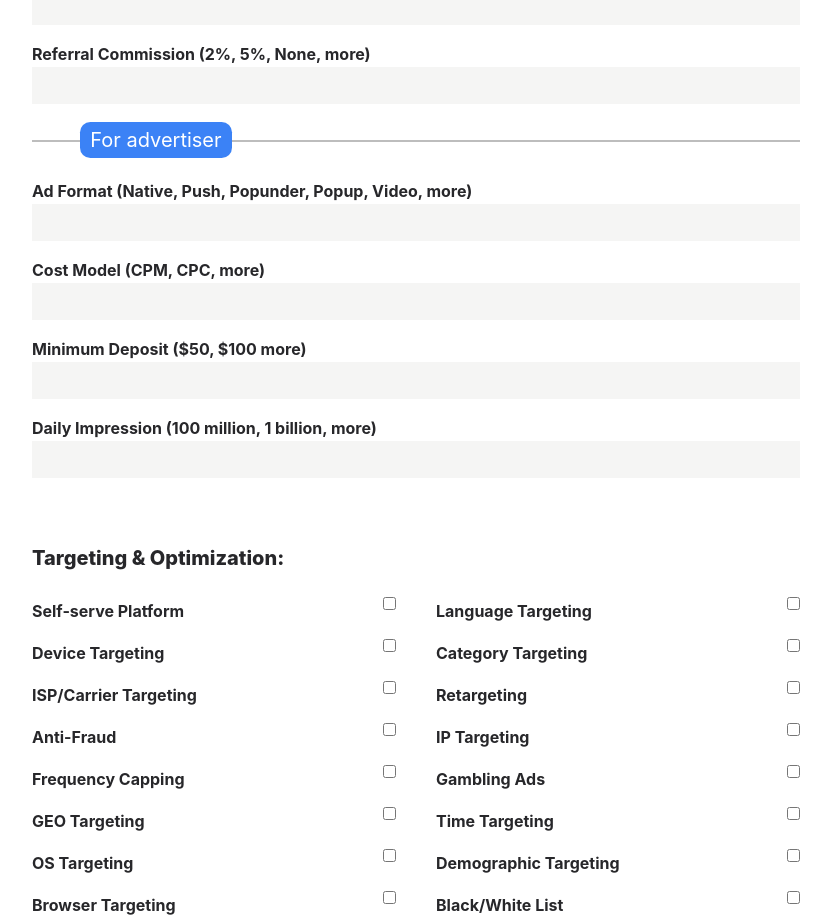
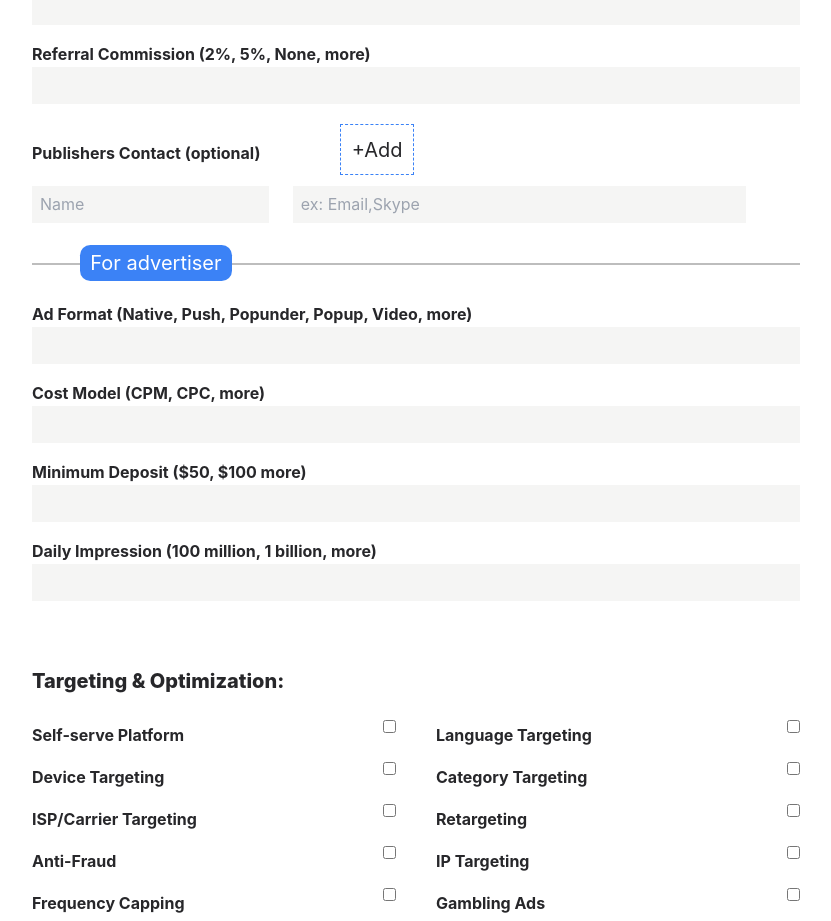
Before and after one commit to AFM-Taha/affling, a Next.js app: page /advertising-network in a window 1280 px wide. Shown: the part 1700-2621 px from the top of the page, without its empty margins (108-939 px from the left). Built offline with nearby package versions, Linux system fonts and the light colour scheme.

Commit message:
fix publishers contact

```diff
--- a/src/components/SignUpForm/SignUpFormAdvertisingNetwork.tsx
+++ b/src/components/SignUpForm/SignUpFormAdvertisingNetwork.tsx
@@ -3,7 +3,7 @@ import InputField from '../common/Forms/InputField';
 import Registration from '../common/Forms/Registration';
 import { z } from 'zod';
 import { zodResolver } from '@hookform/resolvers/zod';
-import { useForm } from 'react-hook-form';
+import { useFieldArray, useForm } from 'react-hook-form';
 import { DevTool } from '@hookform/devtools';
 
 // ⚠️⚠️⚠️ WARNING: THIS FILE WILL BE UPDATED BASED ON THE BACKEND. DO NOT REMOVE ANY COMMENTS ⚠️⚠️⚠️
@@ -116,14 +116,14 @@ const schema = z.object({
 
   /* 🚫🚫🚫 Uncomment publisher's contact later */
 
-  // publishers_contact: z.array(
-  //   z
-  //     .object({
-  //       name: z.string().min(2, 'Name must be at least 2 characters'),
-  //       contact: z.string().min(2, 'Contact must be at least 2 characters'),
-  //     })
-  //     .optional()
-  // ),
+  publishers_contact: z.array(
+    z
+      .object({
+        name: z.string().min(2, 'Name must be at least 2 characters'),
+        contact: z.string().min(2, 'Contact must be at least 2 characters'),
+      })
+      .optional()
+  ),
 
   // ❓❓❓ All these doesn't exist on the design
   // features: z.string().min(2, 'Features must be at least 2 characters'),
@@ -154,7 +154,15 @@ const SignUpFormAdvertisingNetwork = () => {
     handleSubmit,
     control,
     formState: { errors },
-  } = useForm<AdvertisingFormData>({ resolver: zodResolver(schema) });
+  } = useForm<AdvertisingFormData>({
+    resolver: zodResolver(schema),
+    defaultValues: { publishers_contact: [{ name: '', contact: '' }] },
+  });
+
+  const { fields, append, remove } = useFieldArray({
+    name: 'publishers_contact',
+    control,
+  });
 
   const onSubmit = (data: AdvertisingFormData) => {
     console.log(data);
@@ -194,8 +202,6 @@ const SignUpFormAdvertisingNetwork = () => {
             register={register}
             errors={errors}
           />
-
-          {/* 🚫🚫🚫 Uncomment program type later */}
 
           {/* ---------- Choose your program  type ------ */}
 
@@ -343,7 +349,7 @@ const SignUpFormAdvertisingNetwork = () => {
           {/* 🚫🚫🚫 Uncomment publishers contact later */}
 
           {/* Publishers Contact */}
-          {/* <div className="">
+          <div className="">
             <div className="my-5 flex items-center gap-x-20 ">
               <div>
                 <label
@@ -352,43 +358,47 @@ const SignUpFormAdvertisingNetwork = () => {
                   Publishers Contact (optional)
                 </label>
               </div>
-              <div className="mb-[-10px] border border-dashed border-blue-500 p-[10.30px]">
-                <div className="text-xl font-normal text-zinc-800">+Add</div>
+              <div className="mb-[-10px] border border-dashed border-blue-500 ">
+                <button
+                  onClick={() => append({ name: '', contact: '' })}
+                  type="button"
+                  className="p-[10.30px] text-xl font-normal text-zinc-800 hover:bg-blue-300">
+                  +Add
+                </button>
               </div>
             </div>
-            <div className="mb-5 flex flex-wrap items-center gap-6">
+
+            {fields.map((field, index) => {
+              return (
+                <div
+                  className="mb-5 flex flex-wrap items-center gap-6"
+                  key={field.id}>
                   <input
                     id="publishersContact1"
                     type="text"
                     placeholder="Name"
                     className="h-[37.07px] w-[236.86px] bg-stone-100 pl-2"
-                {...register('publishers_contact')} // This should be name
+                    {...register(`publishers_contact.${index}.name`)} // This should be name
                   />
                   <input
                     id="PublishersContact2"
                     type="text"
                     placeholder="ex: Email,Skype"
                     className="h-[37.07px] w-[453.12px]  bg-stone-100 pl-2"
-                {...register('publishers_contact')} // This should be contact
+                    {...register(`publishers_contact.${index}.contact`)} // This should be contact
                   />
+                  {index > 0 && (
+                    <button
+                      onClick={() => remove(index)}
+                      type="button"
+                      className="text-xl font-bold">
+                      -
+                    </button>
+                  )}
                 </div>
-            <div className="flex flex-wrap items-center gap-6">
-              <input
-                id="PublishersContact3"
-                type="text"
-                placeholder="Name"
-                className="h-[37.07px] w-[236.86px] bg-stone-100 pl-2"
-                {...register('publishers_contact')} // This should be name
-              />
-              <input
-                id="PublishersContact4"
-                type="text"
-                placeholder="ex: Email,Skype"
-                className="h-[37.07px] w-[453.12px]  bg-stone-100 pl-2"
-                {...register('publishers_contact')} // This should be contact
-              />
+              );
+            })}
           </div>
-          </div> */}
 
           <div className="py-5">
             <div className="relative">
```
Lines whose indentation alone changed are shown as unchanged.
